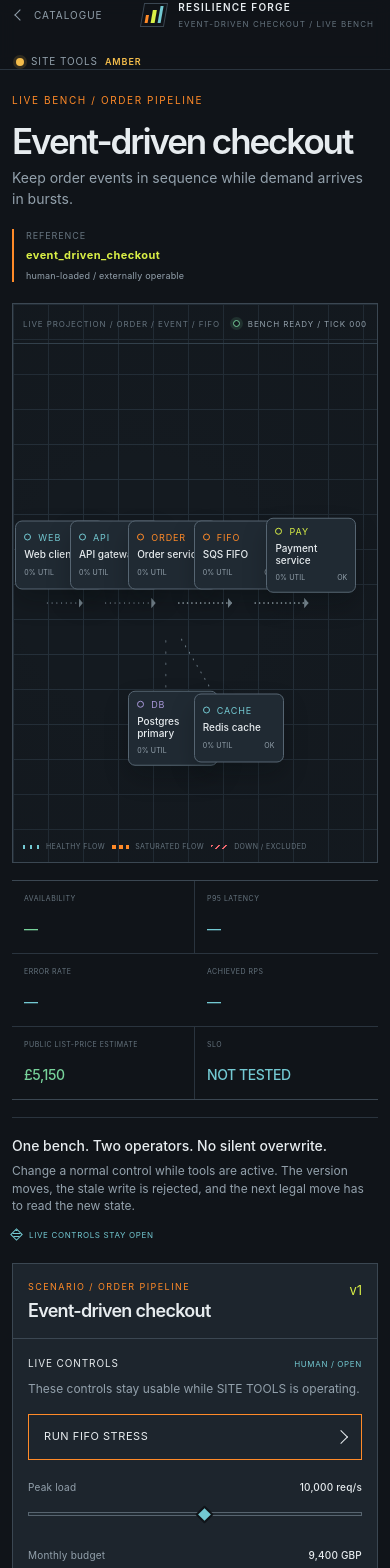
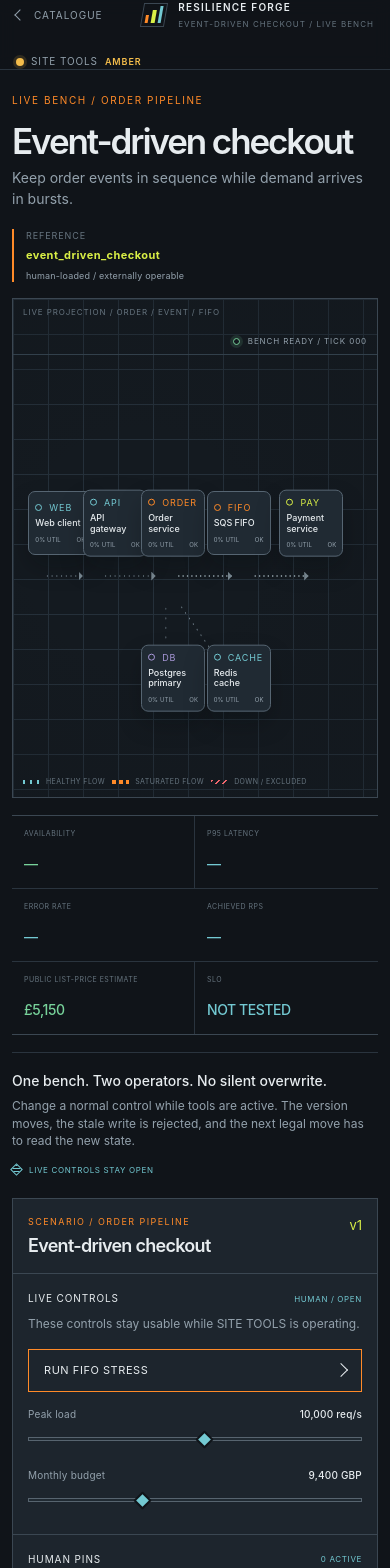
Before and after one commit to meabs/ResilienceForge, a Next.js app: page /bench/event_driven_checkout in a window 390 px wide. Shown: the top 1568 px of the page. Built offline with nearby package versions, Linux system fonts and the light colour scheme.

Commit message:
Tighten bench layout across viewports

```diff
--- a/app/globals.css
+++ b/app/globals.css
@@ -111,9 +111,9 @@ button:focus-visible, a:focus-visible, input:focus-visible { outline: 2px solid
 .bench-topbar .brand-mark span:nth-child(1) { height: 8px; }
 .bench-topbar .brand-mark span:nth-child(2) { height: 13px; }
 .bench-topbar .brand-mark span:nth-child(3) { height: 17px; }
-.bench-layout { max-width: 1600px; margin: 0 auto; padding: 31px 32px 112px; display: grid; grid-template-columns: minmax(0, 1.92fr) minmax(320px, .88fr); gap: 22px; align-items: start; }
+.bench-layout { max-width: 1800px; margin: 0 auto; padding: 25px 32px 112px; display: grid; grid-template-columns: minmax(0, 1.92fr) minmax(320px, .88fr); gap: 22px; align-items: start; }
 .bench-canvas-column { min-width: 0; }
-.bench-intro { min-height: 85px; margin-bottom: 21px; display: flex; justify-content: space-between; align-items: flex-start; gap: 30px; }
+.bench-intro { min-height: 72px; margin-bottom: 16px; display: flex; justify-content: space-between; align-items: center; gap: 30px; }
 .bench-intro h1 { margin: 0; font-size: clamp(30px, 3.2vw, 51px); font-weight: 600; letter-spacing: -.06em; line-height: .98; }
 .bench-intro p:not(.eyebrow) { max-width: 580px; margin: 10px 0 0; color: var(--muted); font-size: 14px; line-height: 1.45; }
 .bench-stamp { align-self: center; min-width: 190px; border-left: 2px solid var(--orange); padding-left: 12px; display: grid; gap: 5px; }
@@ -121,7 +121,7 @@ button:focus-visible, a:focus-visible, input:focus-visible { outline: 2px solid
 .bench-stamp strong { color: var(--acid); font-family: var(--font-mono); font-size: 11px; letter-spacing: .04em; overflow-wrap: anywhere; }
 .bench-stamp small { color: var(--muted); letter-spacing: .02em; text-transform: none; }
 .canvas-panel { min-width: 0; }
-.graph-board { height: clamp(440px, 49vw, 612px); min-height: 440px; position: relative; overflow: hidden; border: 1px solid var(--line); background-color: #141a20; background-image: linear-gradient(#25303a 1px, transparent 1px), linear-gradient(90deg, #25303a 1px, transparent 1px); background-size: 48px 48px; }
+.graph-board { height: clamp(440px, min(43vw, calc(100vh - 270px)), 560px); min-height: 440px; position: relative; overflow: hidden; border: 1px solid var(--line); background-color: #141a20; background-image: linear-gradient(#25303a 1px, transparent 1px), linear-gradient(90deg, #25303a 1px, transparent 1px); background-size: 48px 48px; }
 .graph-board::after { content: ''; position: absolute; inset: 0; background: radial-gradient(circle at 35% 50%, transparent 0, transparent 31%, color-mix(in srgb, var(--graphite) 19%, transparent) 75%); pointer-events: none; }
 .graph-board-meta { height: 40px; position: absolute; z-index: 5; inset: 0 0 auto; padding: 0 16px; display: flex; align-items: center; justify-content: space-between; gap: 12px; border-bottom: 1px solid #32404b; color: var(--quiet); font-family: var(--font-mono); font-size: 9px; letter-spacing: .11em; }
 .graph-meta-right { display: flex; align-items: center; gap: 8px; color: var(--muted); }
@@ -199,8 +199,8 @@ button:focus-visible, a:focus-visible, input:focus-visible { outline: 2px solid
 .proof-mark { align-self: flex-start; display: flex; align-items: center; gap: 8px; color: var(--cyan); font-family: var(--font-mono); font-size: 8px; letter-spacing: .08em; text-transform: uppercase; white-space: nowrap; }
 .proof-square { width: 9px; height: 9px; border: 1px solid var(--cyan); background: repeating-linear-gradient(135deg, var(--cyan) 0 1px, transparent 1px 3px); transform: rotate(45deg); }
 
-.scenario-rail { min-width: 0; border: 1px solid var(--line); background: var(--steel); }
-.rail-section { padding: 19px 19px 20px; border-bottom: 1px solid var(--line); }
+.scenario-rail { min-width: 0; position: sticky; top: 88px; max-height: calc(100vh - 112px); overflow-y: auto; overscroll-behavior: contain; scrollbar-color: #46535e var(--steel); scrollbar-width: thin; border: 1px solid var(--line); background: var(--steel); }
+.rail-section { padding: 16px 18px 17px; border-bottom: 1px solid var(--line); }
 .rail-section:last-child { border-bottom: 0; }
 .rail-heading { display: flex; align-items: flex-start; justify-content: space-between; gap: 14px; }
 .rail-heading .eyebrow { margin-bottom: 8px; color: var(--orange); font-size: 9px; }
@@ -209,13 +209,13 @@ button:focus-visible, a:focus-visible, input:focus-visible { outline: 2px solid
 .section-title { display: flex; align-items: center; justify-content: space-between; gap: 10px; color: var(--paper); font-family: var(--font-mono); font-size: 10px; letter-spacing: .09em; text-transform: uppercase; }
 .rail-section > p { margin: 9px 0 16px; color: var(--muted); font-size: 12px; line-height: 1.45; }
 .human-chip, .pin-count, .readout-status { color: var(--cyan); font-size: 8px; letter-spacing: .08em; }
-.stress-button { --accent: var(--orange); width: 100%; margin: 0 0 20px; }
+.stress-button { --accent: var(--orange); width: 100%; min-height: 43px; margin: 0 0 15px; }
 .stress-button.running { --accent: var(--red); }
 .stress-button.running:hover { background: var(--red); }
-.range-control { display: block; margin-top: 18px; }
+.range-control { display: block; margin-top: 13px; }
 .range-label { display: flex; justify-content: space-between; gap: 12px; color: var(--muted); font-family: var(--font-mono); font-size: 10px; letter-spacing: .02em; }
 .range-label b { color: var(--paper); font-weight: 500; white-space: nowrap; }
-.range-control input { width: 100%; height: 22px; margin: 8px 0 0; appearance: none; background: transparent; cursor: pointer; }
+.range-control input { width: 100%; height: 22px; margin: 6px 0 0; appearance: none; background: transparent; cursor: pointer; }
 .range-control input::-webkit-slider-runnable-track { height: 4px; border: 1px solid #57646f; background: #202a32; }
 .range-control input::-moz-range-track { height: 4px; border: 1px solid #57646f; background: #202a32; }
 .range-control input::-webkit-slider-thumb { width: 13px; height: 13px; margin-top: -5px; appearance: none; border: 2px solid var(--graphite); background: var(--cyan); border-radius: 1px; transform: rotate(45deg); }
@@ -284,6 +284,7 @@ button:focus-visible, a:focus-visible, input:focus-visible { outline: 2px solid
   .bench-title { position: static; transform: none; }
   .bench-topbar { flex-wrap: wrap; }
   .bench-layout { grid-template-columns: 1fr; padding: 28px 22px 107px; }
+  .scenario-rail { position: static; max-height: none; overflow: visible; }
   .scenario-rail { order: 2; }
   .bench-intro { min-height: unset; }
   .metric-strip { grid-template-columns: repeat(3, 1fr); }
@@ -291,6 +292,10 @@ button:focus-visible, a:focus-visible, input:focus-visible { outline: 2px solid
   .metric-cell:nth-child(n + 4) { border-top: 1px solid var(--line-soft); }
   .fdr-ticker { grid-template-columns: 110px minmax(0, 1fr); padding: 10px 17px; }
   .fdr-entries { grid-template-columns: repeat(7, minmax(120px, 1fr)); overflow-x: auto; padding-bottom: 2px; }
+}
+
+@media (min-width: 961px) {
+  .pin-list { grid-template-columns: repeat(2, minmax(0, 1fr)); }
 }
 
 @media (max-width: 620px) {
@@ -310,12 +315,14 @@ button:focus-visible, a:focus-visible, input:focus-visible { outline: 2px solid
   .bench-intro { display: block; }
   .bench-intro h1 { font-size: 35px; }
   .bench-stamp { margin-top: 20px; }
-  .graph-board { height: 560px; min-height: 560px; background-size: 35px 35px; }
-  .graph-board-meta { padding: 0 10px; font-size: 8px; }
+  .graph-board { height: 500px; min-height: 500px; background-size: 35px 35px; }
+  .graph-board-meta { height: 56px; padding: 7px 10px; align-items: flex-start; flex-direction: column; gap: 4px; font-size: 8px; }
   .graph-meta-right { font-size: 8px; }
-  .graph-node { width: 90px; min-height: 69px; padding: 8px; }
-  .graph-node strong { margin-top: 7px; font-size: 10px; }
-  .node-stats { margin-top: 7px; font-size: 7px; }
+  .graph-meta-right { align-self: flex-end; }
+  .graph-edges { inset: 56px 0 0; height: calc(100% - 56px); }
+  .graph-node { width: 64px; min-height: 64px; padding: 7px 6px; }
+  .graph-node strong { margin-top: 6px; font-size: 9px; }
+  .node-stats { margin-top: 6px; font-size: 6px; }
   .region-zone { width: 42%; top: 58px; bottom: 35px; }
   .region-zone span { left: 6px; font-size: 7px; letter-spacing: .04em; writing-mode: vertical-rl; }
   .node-inspector { top: 48px; right: 8px; }
```
Also changed, not shown: 1 other file (tests, documents, lock files or other folders).
